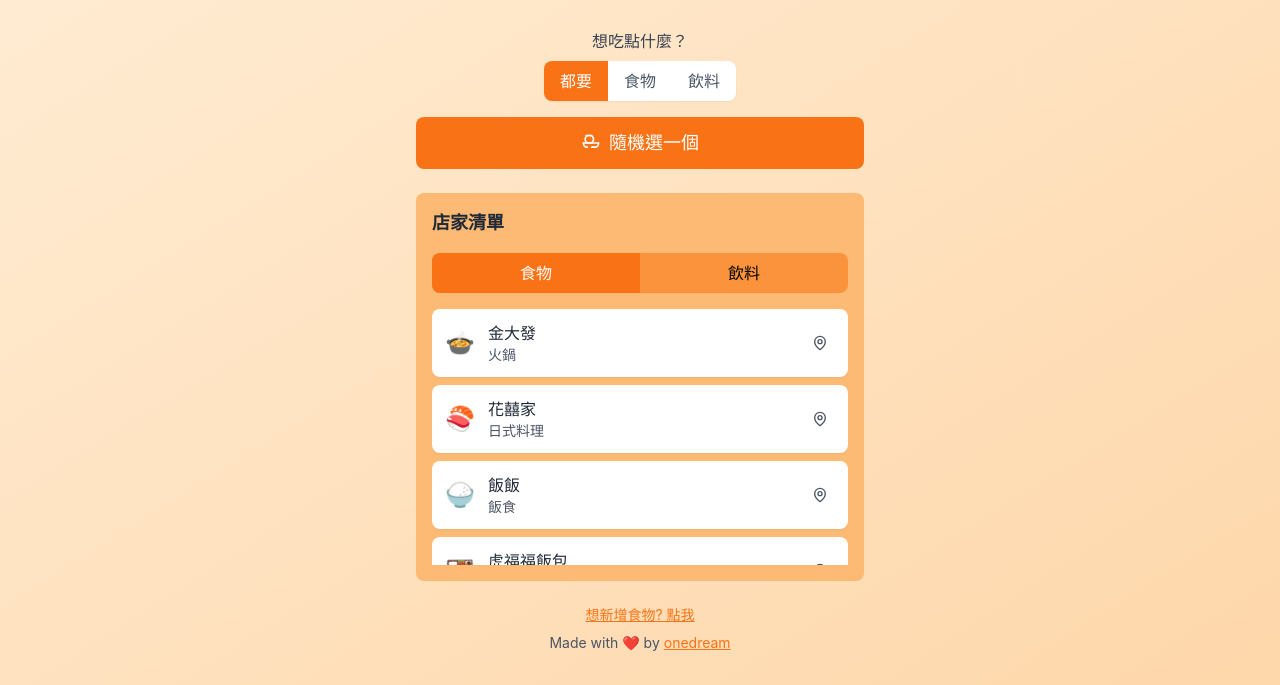
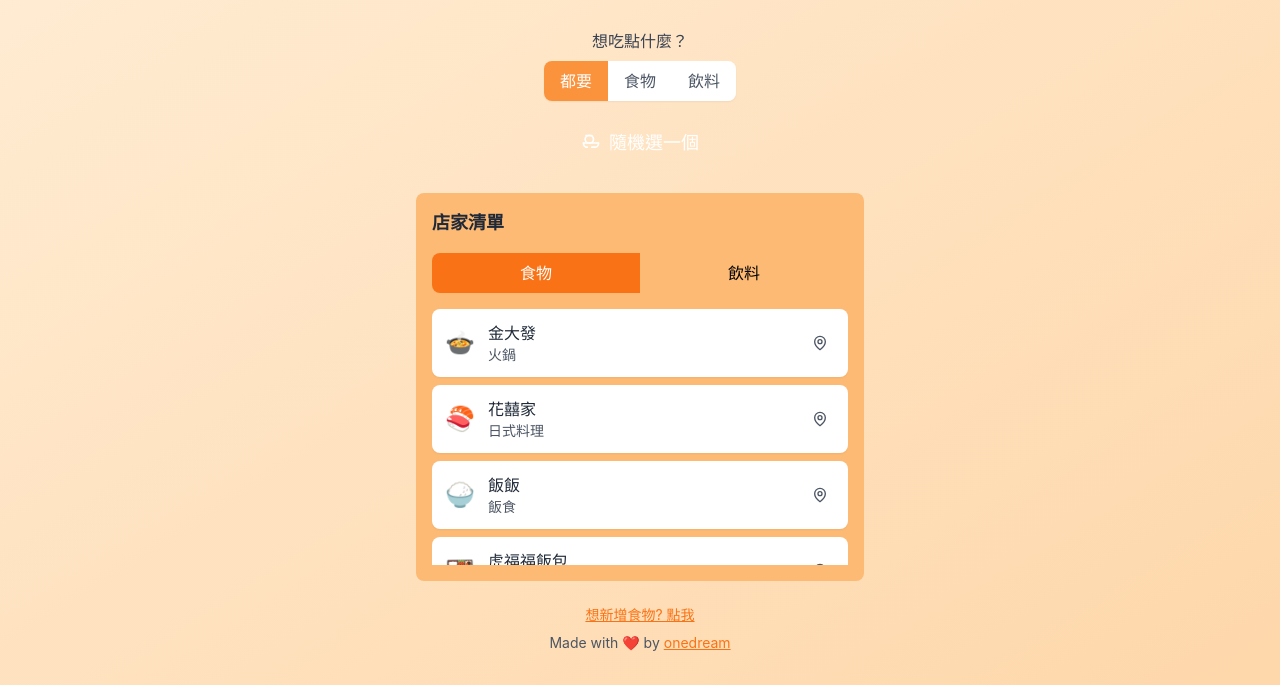
Before and after one commit to chaworld/nutc_fd, a plain HTML site: page index.html in a window 1280 px wide. Shown: the part 115-800 px from the top of the page. Drawn offline with nearby package versions, Linux system fonts and the light colour scheme.

Commit message:
Add files via upload

```diff
--- a/index.html
+++ b/index.html
@@ -41,15 +41,15 @@
           <div class="inline-flex rounded-lg shadow-sm">
             <label class="cursor-pointer">
               <input type="radio" name="category" value="all" class="sr-only peer" checked>
-              <div class="py-2 px-4 bg-white text-gray-600 rounded-l-lg peer-checked:bg-orange-500 peer-checked:text-white">都要</div>
+              <div class="py-2 px-4 bg-white text-gray-600 rounded-l-lg peer-checked:bg-orange-400 peer-checked:text-white">都要</div>
             </label>
             <label class="cursor-pointer">
               <input type="radio" name="category" value="food" class="sr-only peer">
-              <div class="py-2 px-4 bg-white text-gray-600 peer-checked:bg-orange-500 peer-checked:text-white">食物</div>
+              <div class="py-2 px-4 bg-white text-gray-600 peer-checked:bg-orange-400 peer-checked:text-white">食物</div>
             </label>
             <label class="cursor-pointer">
               <input type="radio" name="category" value="drinks" class="sr-only peer">
-              <div class="py-2 px-4 bg-white text-gray-600 rounded-r-lg peer-checked:bg-orange-500 peer-checked:text-white">飲料</div>
+              <div class="py-2 px-4 bg-white text-gray-600 rounded-r-lg peer-checked:bg-orange-400 peer-checked:text-white">飲料</div>
             </label>
           </div>
         </div>
@@ -57,8 +57,8 @@
         <div class="mb-6">
           <button
             id="randomButton"
-            class="w-full bg-orange-500 hover:bg-orange-600 text-white py-3 text-lg font-medium rounded-lg flex items-center justify-center gap-2"
-          >
+            class="w-full btn-custom text-white py-3 text-lg font-medium rounded-lg flex items-center justify-center gap-2"
+            >
             <svg xmlns="http://www.w3.org/2000/svg" width="20" height="20" viewBox="0 0 24 24" fill="none" stroke="currentColor" stroke-width="2" stroke-linecap="round" stroke-linejoin="round"><path d="M21 12H9.5a4.5 4.5 0 0 1 0-9H13"/><path d="M3 12h7.5a4.5 4.5 0 0 0 0-9H6"/><path d="M21 12v.5a4.5 4.5 0 0 1-4.5 4.5H13"/><path d="M3 12v.5a4.5 4.5 0 0 0 4.5 4.5H6"/></svg>
             隨機選一個
           </button>
@@ -84,7 +84,7 @@
             <h3 class="text-lg font-bold text-gray-800 mb-4">店家清單</h3>
 
             <div class="w-full">
-              <div class="grid w-full grid-cols-2 mb-4 bg-orange-400 rounded-lg">
+              <div class="grid w-full grid-cols-2 mb-4 bg-orange-300 rounded-lg">
                 <button id="tabFood" class="tabs-trigger py-2 rounded-l-lg active">食物</button>
                 <button id="tabDrinks" class="tabs-trigger py-2 rounded-r-lg">飲料</button>
               </div>
```
